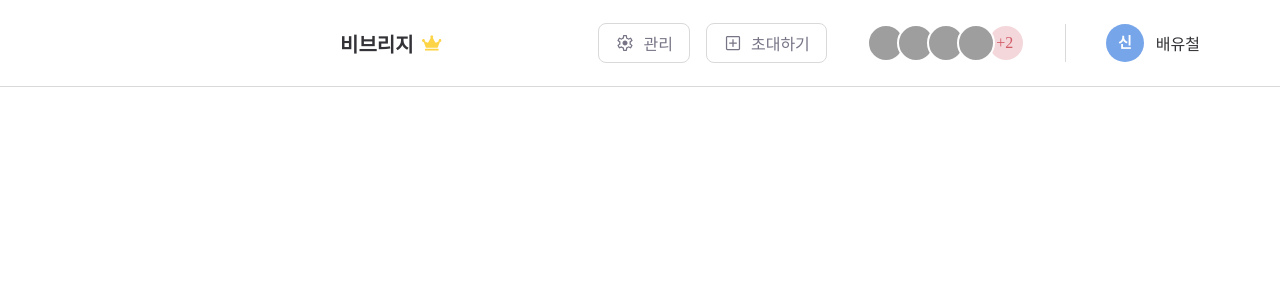
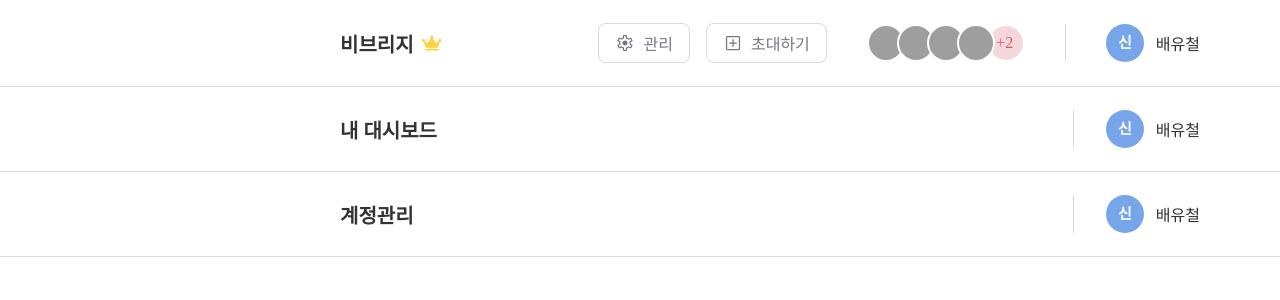
Before and after one commit to wise-Ag/taskify, a Next.js app: page / in a window 1280 px wide. Shown: the top 300 px of the page. Built offline with nearby package versions, Linux system fonts and the light colour scheme; grey boxes are pictures that could not be loaded.

Commit message:
:hammer:  refactor(NavContainer) : 피그마시안과 실제 디자인이 달라 수정
 refactor(NavContainer) : 피그마시안과 실제 디자인이 달라 수정

```diff
--- a/components/Nav/NavContainer.tsx
+++ b/components/Nav/NavContainer.tsx
@@ -22,7 +22,7 @@ function NavContainer({ title, $isMyNav = false, createdByMe = false }: NavConta
         {createdByMe && <Crown alt="왕관" width={20} height={16} />}
       </Title>
       <Content $isMyNav={$isMyNav}>
-        <DashboardButtons />
+        {$isMyNav || <DashboardButtons />}
         {$isMyNav || <ProfileImages />}
         <Line />
         <Profile profileImageUrl={profileImageUrl} nickname={nickname} />
--- a/components/Nav/SettingNav.tsx
+++ b/components/Nav/SettingNav.tsx
@@ -1,7 +1,7 @@
 import NavContainer from "./NavContainer";
 
 function SettingNav() {
-  return <NavContainer title="계정관리" />;
+  return <NavContainer title="계정관리" $isMyNav={true} />;
 }
 
 export default SettingNav;
--- a/pages/index.tsx
+++ b/pages/index.tsx
@@ -1,4 +1,6 @@
 import DashboardNav from "@/components/Nav/DashboradNav";
+import MyDashboardNav from "@/components/Nav/MyDashboardNav";
+import SettingNav from "@/components/Nav/SettingNav";
 import { Inter } from "next/font/google";
 import Head from "next/head";
 
@@ -14,6 +16,8 @@ export default function Home() {
         <link rel="icon" href="/favicon.ico" />
       </Head>
       <DashboardNav />
+      <MyDashboardNav />
+      <SettingNav />
     </>
   );
 }
```
